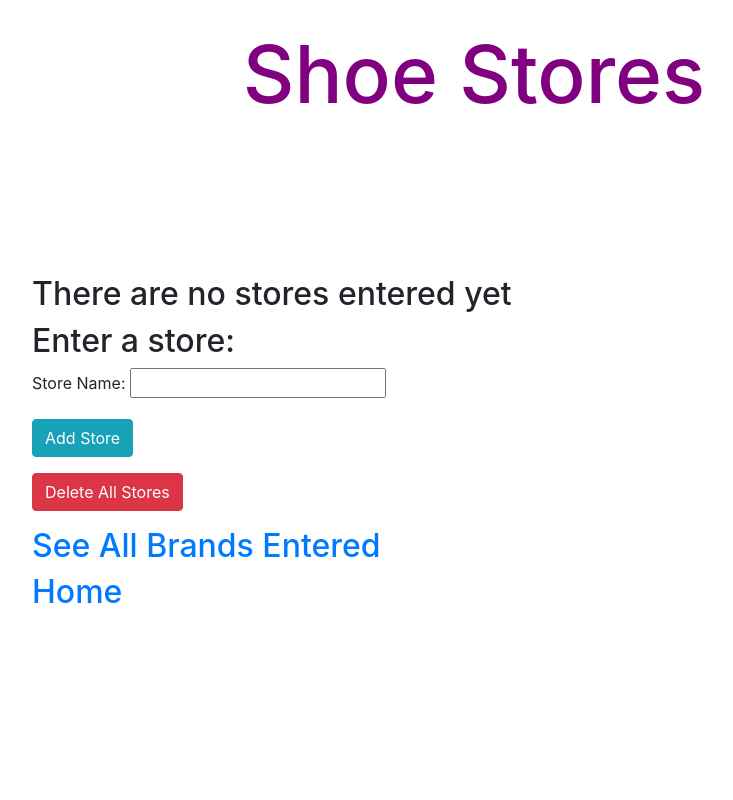
After one commit to avksmit2/shoes-php, a PHP site: template views/stores.html.twig in a window 1280 px wide. The commit adds this page. Shown: the whole page, without its empty margins (166-899 px from the left). Run offline with PHP 8.4, Linux system fonts and the light colour scheme; the template is opened without the code that fills it, so the values that code supplies are empty; some libraries are stand-ins or nearby versions.

Commit message:
add a home page and an page to see all stores.

```diff
--- a/src/Store.php
+++ b/src/Store.php
@@ -53,6 +53,7 @@ class Store
     static function deleteAll()
     {
         $GLOBALS['DB']->exec("DELETE FROM stores;");
+        $GLOBALS['DB']->exec("DELETE FROM stores_brands;");
     }
 
     static function find($search_id)
--- /dev/null
+++ b/views/stores.html.twig
@@ -0,0 +1,38 @@
+<html>
+    <head>
+        <link href="https://maxcdn.bootstrap.cdn.com/bootstrap/3.1.1/css/bootstrap.min.css" rel="stylesheet">
+        <link href="/styles.css" rel="stylesheet">
+        <title>Shoe Stores</title>
+        </head>
+    <body>
+        <h1 class="header">Shoe Stores</h1>
+        <div class="container well">
+            {% if stores is not empty %}
+                <h2>Here are all of the stores entered:</h2>
+                <h4>Click to see individual stores and its shoe brands.</h4>
+                {% for store in stores %}
+                    <li><a href="/store_brands/{{ store.getId }}">{{ store.getStoreName }}</a></li>
+                {% endfor %}
+            {% else %}
+                <h2>There are no stores entered yet</h2>
+            {% endif %}
+
+            <h2>Enter a store:</h2>
+            <form action="/stores_add" method="post">
+                <div class="form-group">
+                    <label for="store_name">Store Name:</label>
+                    <input id="store_name" name="store_name" type="text" require>
+                </div>
+
+                <button class="btn btn-info" type="submit">Add Store</button>
+            </form>
+
+            <form action="/stores_delete_all">
+                <button class="btn btn-danger">Delete All Stores</button>
+            </form>
+
+            <h3><a href="/brands">See All Brands Entered</a></h3>
+            <h3><a href="/">Home</a></h3>
+        </div>
+    </body>
+</html>
--- a/web/styles.css
+++ b/web/styles.css
@@ -0,0 +1,13 @@
+.header {
+    text-align: center;
+    color: purple;
+    margin: 2%;
+    font-size: 5em;
+}
+
+.well {
+    padding: 10%;
+}
+.well h3 {
+    font-size: 2em;
+}
```
Also changed, not shown: app/app.php (+13 -3 lines), views/index.html.twig (+6 -9 lines), 2 other files.
